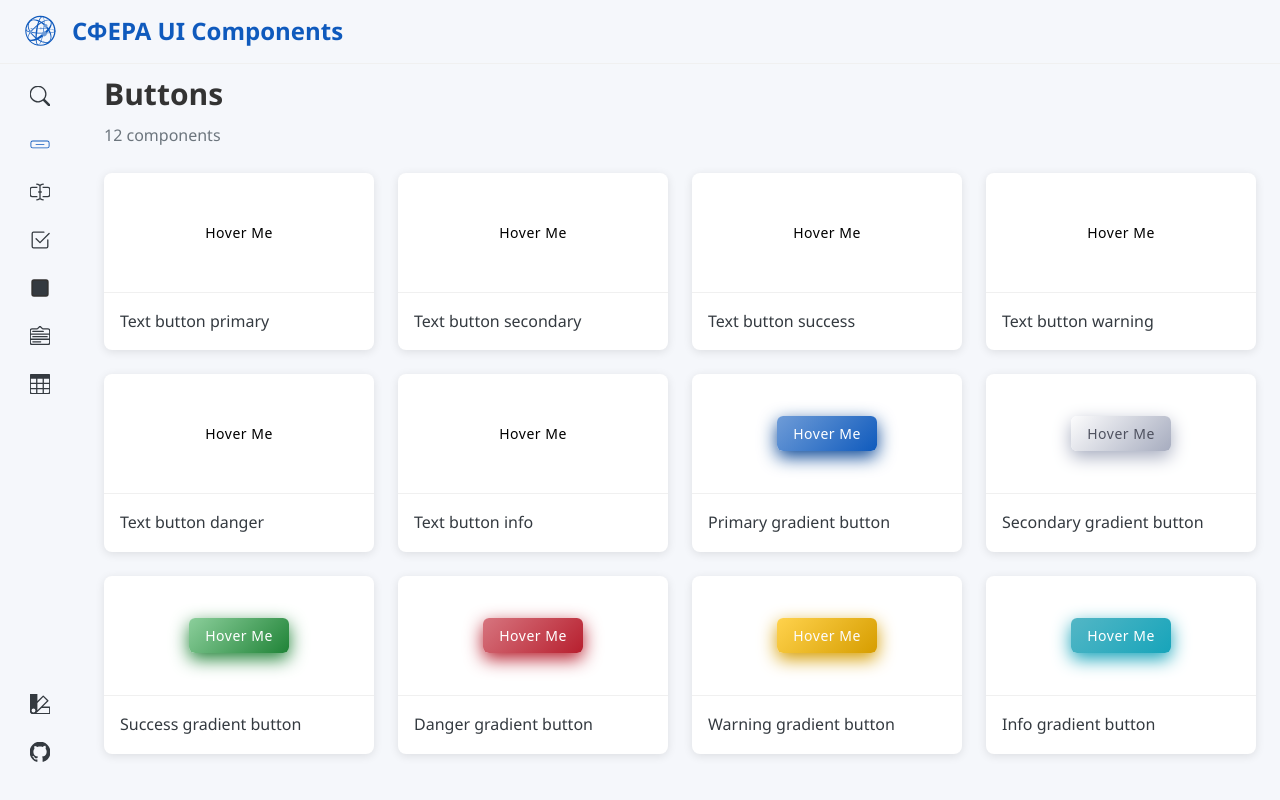
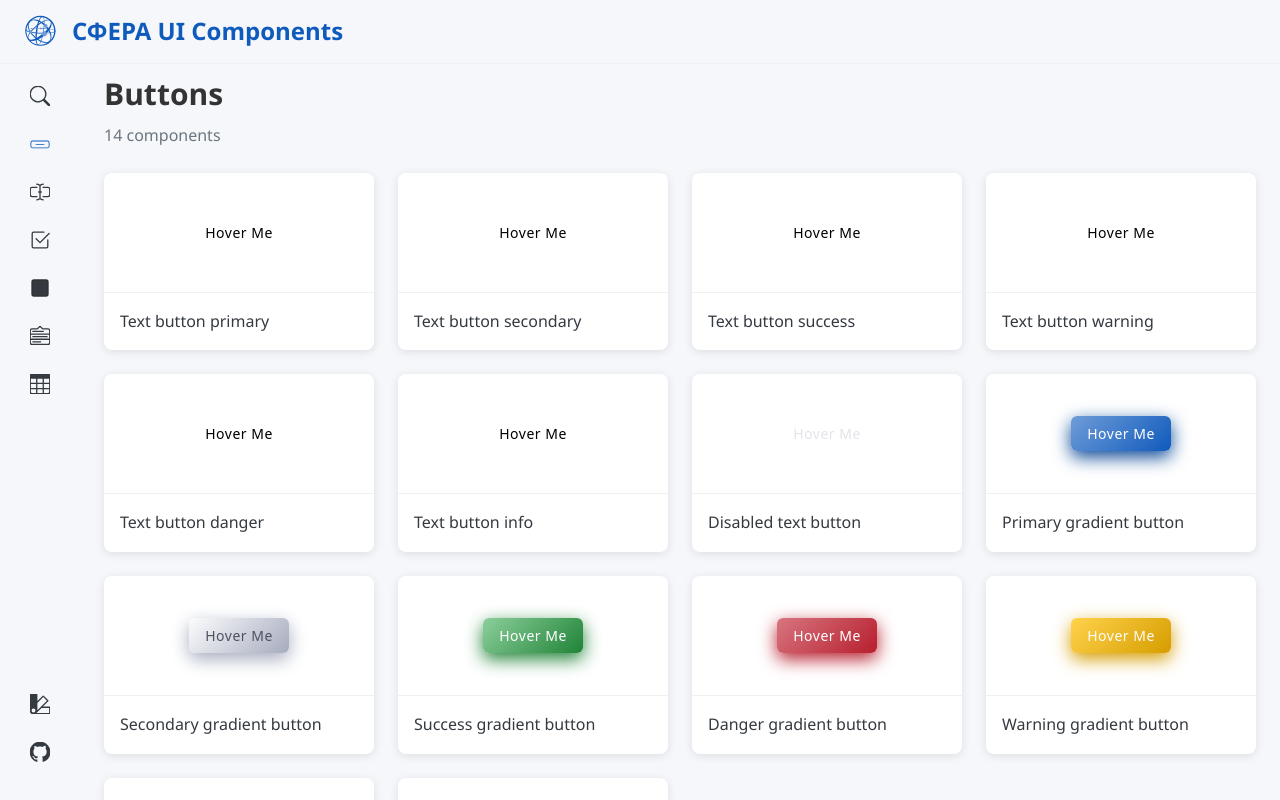
Before and after one commit to nikita20002000/sphere-web-fragments, a React (Vite) app: page / in a window 1280 px wide. Built offline with nearby package versions, Linux system fonts and the light colour scheme.

Commit message:
Feat: Add disabled classes for text button and gradient buttons

```diff
--- a/src/components/ui-components/buttons/Buttons.scss
+++ b/src/components/ui-components/buttons/Buttons.scss
@@ -3,7 +3,14 @@
 @use '../styles/fonts' as fonts;
 @use '../styles/sizes' as sizes;
 
-// TODO: Добавить disabled класс
+// Common button styles
+.bt {
+    cursor: pointer;
+
+    &.disabled {
+        cursor: not-allowed !important;
+    }
+}
 
     // Button Size classes
 .bt {
@@ -204,6 +211,25 @@
                 background: linear-gradient(135deg, colors.$color-info 0%, colors.$info-200 100%);
             }
         }
+
+        // Disabled gradient buttons
+        &.disabled {
+            background: colors.$color-gray!important;
+            color: colors.$gray-600!important;
+            box-shadow: none!important;
+
+            &:hover {
+                box-shadow: none!important;
+            }
+
+            &:active {
+                box-shadow: none!important;
+            }
+
+            &::before {
+                background: none!important;
+            }
+        }
     }
 
 // FIXME: Исправить цвета текста кнопок при изменении с light на dark mode
@@ -211,7 +237,6 @@
 // Text buttons
 .bt-text {
     z-index: 1;
-    cursor: pointer;
     border: 2px solid transparent;
     background: none;
     border-radius: 0!important;
@@ -255,4 +280,13 @@
             border-bottom: 2px solid colors.$color-info;
         }
     }
+
+    &.disabled {
+        color: colors.$gray-400;
+
+        &:hover {
+            border-bottom: 2px solid colors.$gray-400;
         }
+    }
+
+}
--- a/src/components/ui-components/buttons/buttons.json
+++ b/src/components/ui-components/buttons/buttons.json
@@ -60,8 +60,19 @@
         "children": "Hover Me"
       }
     },
+
     {
       "id": "btn-6",
+      "name": "Disabled text button",
+      "component": "Button",
+      "props": {
+        "className": "bt bt-text sm info disabled",
+        "children": "Hover Me"
+      }
+    },
+
+    {
+      "id": "btn-7",
       "name": "Primary gradient button",
       "component": "Button",
       "props": {
@@ -71,7 +82,7 @@
     },
 
     {
-      "id": "btn-7",
+      "id": "btn-8",
       "name": "Secondary gradient button",
       "component": "Button",
       "props": {
@@ -81,7 +92,7 @@
     },
 
     {
-      "id": "btn-8",
+      "id": "btn-9",
       "name": "Success gradient button",
       "component": "Button",
       "props": {
@@ -91,7 +102,7 @@
     },
 
     {
-      "id": "btn-9",
+      "id": "btn-10",
       "name": "Danger gradient button",
       "component": "Button",
       "props": {
@@ -101,7 +112,7 @@
     },
 
     {
-      "id": "btn-10",
+      "id": "btn-11",
       "name": "Warning gradient button",
       "component": "Button",
       "props": {
@@ -111,13 +122,23 @@
     },
 
     {
-      "id": "btn-11",
+      "id": "btn-12",
       "name": "Info gradient button",
       "component": "Button",
       "props": {
         "className": "bt bt-gradient sm info",
         "children": "Hover Me"
       }
+    },
+
+    {
+      "id": "btn-13",
+      "name": "Disabled gradient button",
+      "component": "Button",
+      "props": {
+        "className": "bt bt-gradient sm info disabled",
+        "children": "Hover Me"
+      }
     }
   ]
 }
--- a/src/components/ui-components/styles/_colors.scss
+++ b/src/components/ui-components/styles/_colors.scss
@@ -22,7 +22,7 @@ $gray-700: hsl(225,10%,53%);
 $gray-600: hsl(226,16%,70%);
 $gray-500: hsl(226,16%,84%);
 $gray-400: hsl(228,10%,90%);
-$gray: hsl(240,10%,96%);
+$color-gray: hsl(240,10%,96%);
 $gray-200: hsl(240,14%,99%);
 $gray-100: hsl(0,0%,100%);
 
```
Lines whose indentation alone changed are shown as unchanged.
